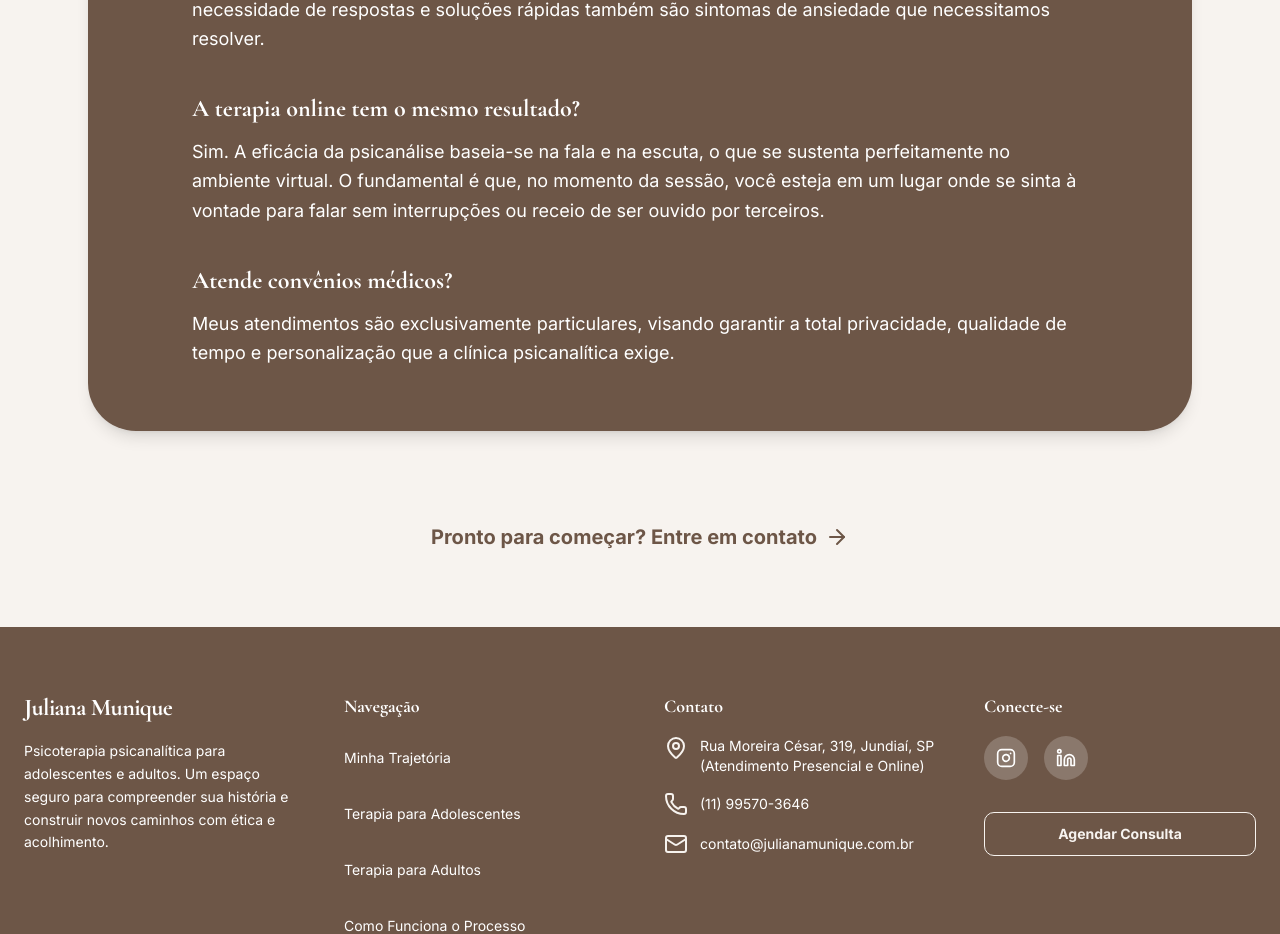
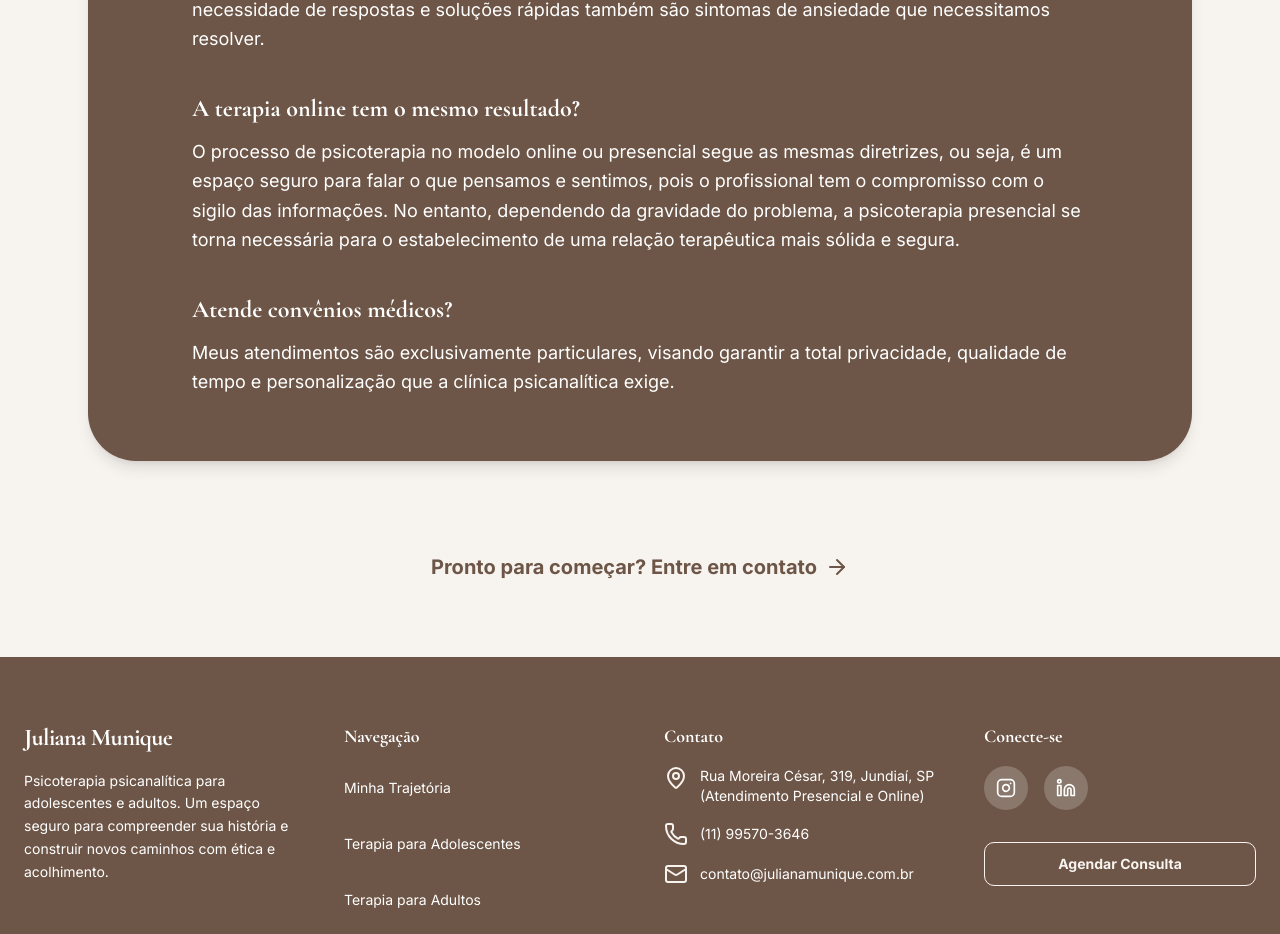
Before and after one commit to fernandogabos/site-psic-loga-juliana-munique-821vhrkc0, a React (Vite) app: page /como-funciona in a window 1280 px wide. Shown: the part 1893-2827 px from the top of the page. Built offline with nearby package versions, Linux system fonts and the light colour scheme.

Commit message:
Auto-commit after full sync (build simulation)

```diff
--- a/src/pages/ComoFunciona.tsx
+++ b/src/pages/ComoFunciona.tsx
@@ -126,10 +126,11 @@ export default function ComoFunciona() {
                 A terapia online tem o mesmo resultado?
               </h3>
               <p className="text-primary-foreground leading-relaxed text-lg">
-                Sim. A eficácia da psicanálise baseia-se na fala e na escuta, o que se sustenta
-                perfeitamente no ambiente virtual. O fundamental é que, no momento da sessão, você
-                esteja em um lugar onde se sinta à vontade para falar sem interrupções ou receio de
-                ser ouvido por terceiros.
+                O processo de psicoterapia no modelo online ou presencial segue as mesmas
+                diretrizes, ou seja, é um espaço seguro para falar o que pensamos e sentimos, pois o
+                profissional tem o compromisso com o sigilo das informações. No entanto, dependendo
+                da gravidade do problema, a psicoterapia presencial se torna necessária para o
+                estabelecimento de uma relação terapêutica mais sólida e segura.
               </p>
             </div>
             <div>
```
Also changed, not shown: .skip.config.json.
